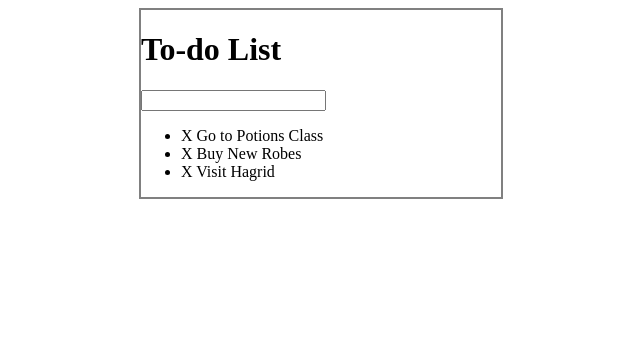
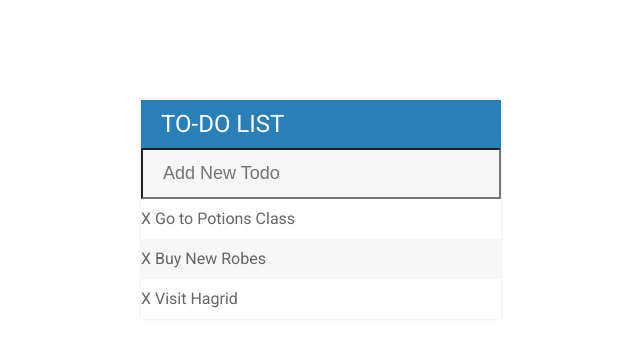
Before and after one commit to sunmengyue/To-do-List, a plain HTML site: page index.html in a window 1280 px wide. Shown: the whole page, without its empty margins (319-959 px from the left). Drawn offline with Linux system fonts and the light colour scheme.

Commit message:
Styling the todo list

```diff
--- a/assets/css/todos.css
+++ b/assets/css/todos.css
@@ -1,7 +1,54 @@
+h1{
+	background: #2980b9;
+	color: white;
+	margin: 0;
+	padding: 10px 20px;
+	text-transform: uppercase;
+	font-size: 24px;
+	font-weight: normal;
+}
+
+ul{
+	list-style: none;
+	margin: 0;
+	padding: 0;
+}
+
+li{
+	background: #fff;
+	height: 40px;
+	line-height: 40px;
+	color: #666;
+}
+
+li:nth-child(2n){
+	background: #f7f7f7;
+}
+
+body{
+	font-family: 'Roboto', sans-serif;
+}
+
+input{
+	font-size: 18px;
+	background: #f7f7f7;
+	width: 100%;
+	padding: 13px 13px 13px 20px;
+	box-sizing: border-box;
+	color: #2980b9;
+}
+
+input:focus{
+	background: white;
+	border: 3px solid #2980b9;
+	outline: none;
+}
+
 #container{
-	border: 2px solid gray;
 	width: 360px;
-	margin: 0 auto;
+	margin: 100px auto;
+	background: #f7f7f7;
+	box-shadow: 0 0 3px rgba(0, 0, 0, 0.1)
 }
 
 .completed{
--- a/index.html
+++ b/index.html
@@ -2,13 +2,14 @@
 <html>
 <head>
 	<title>Todo List</title>
+	<link href="https://fonts.googleapis.com/css?family=Roboto:400,500,700" rel="stylesheet">
 	<link rel="stylesheet" type="text/css" href="assets/css/todos.css">
 	<script type="text/javascript" src = "assets/js/lib/jquery-3.3.1.min.js"></script>
 </head>
 <body>
 	<div id = "container">
 		<h1>To-do List</h1>
-		<input type="text">
+		<input type="text" placeholder="Add New Todo">
 		<ul>
 			<li><span>X</span> Go to Potions Class</li>
 			<li><span>X</span> Buy New Robes</li>
```
